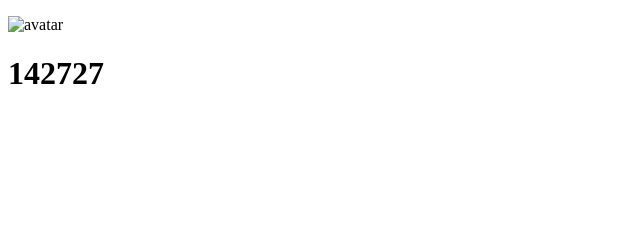
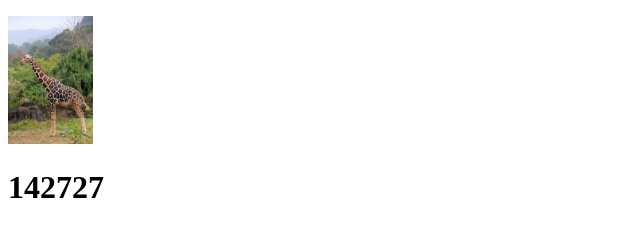
Before and after one commit to Tes-387/142727, a plain HTML site: page index.html in a window 1280 px wide. Shown: the whole page, without its empty margins (0-640 px from the left). Drawn offline with Linux system fonts and the light colour scheme.

Commit message:
Update index.html

```diff
--- a/index.html
+++ b/index.html
@@ -3,7 +3,7 @@
   <meta charset="utf-8" />
   <title>142727</title>
   <link rel="icon" href="favicon.ico">
-  <p><img src="icon.png" alt="avatar" width="85" height="128"></p>
+  <p><img src="icon.jpg" alt="avatar" width="85" height="128"></p>
 </head>
 <body>
   <h1>142727</h1>
```
